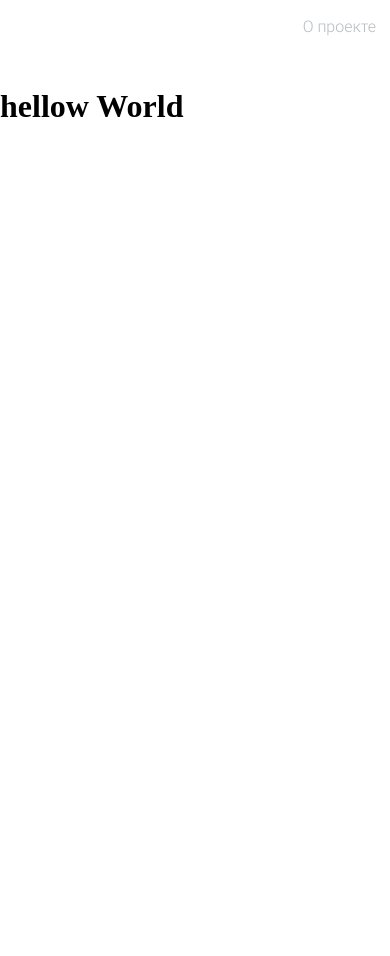
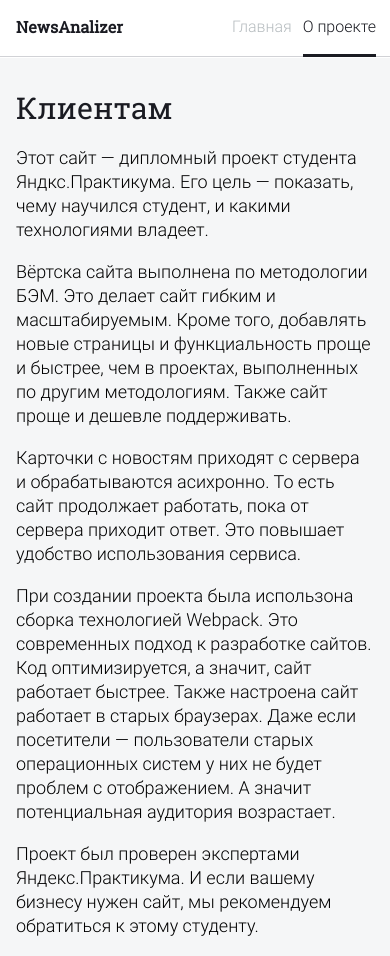
Before and after one commit to SerPounceALot705/Diploma, a website built with webpack: page src/about.html in a window 390 px wide. Before the commit the page ends 844 px from the top, so only its background shows below. Built offline with nearby package versions, Linux system fonts and the light colour scheme.

Commit message:
Сверстан about-project + адаптив

```diff
--- a/src/about.html
+++ b/src/about.html
@@ -9,18 +9,37 @@
     <title>NewsAnalizer</title>
     <link rel="icon" href="<%=require('./images/A.png').default%>">
 </head>
-<body>
-<section class="about">
-    <div class="header__container-menu">
-        <div class="logo">NewsAnalizer</div>
-        <nav class="header__menu">
-            <a class="header__menu-item header__menu-item_active">Главная</a>
-            <a class="header__menu-item">О проекте</a>
-        </nav>
-    </div>
-</section>
-<h1>hellow World</h1>
-<script type="module" src="<%= htmlWebpackPlugin.files.chunks.main.entry %>"></script>
+
+<body class="page">
+    <section class="about">
+        <div class="header__container-menu header__container-menu_theme_dark">
+            <div class="logo logo_theme_dark">NewsAnalizer</div>
+            <nav class="header__menu header__menu_theme_dark">
+                <a class="header__menu-item header__menu-item_theme_dark" href="<%='./index.html'%>">Главная</a>
+                <a class="header__menu-item header__menu-item_theme_dark header__menu-item_active_theme_dark">О
+                    проекте</a>
+            </nav>
+        </div>
+    </section>
+    <section class="about-project">
+        <h2 class="about-project__title">Клиентам</h2>
+        <div class="about-project__container">
+        <p class=about-project__text>Этот сайт — дипломный проект студента Яндкс.Практикума. Его цель — показать, чему
+            научился студент, и какими технологиями владеет.</p>
+        <p class=about-project__text>Вёртска сайта выполнена по методологии БЭМ. Это делает сайт гибким и
+            масштабируемым. Кроме того, добавлять новые страницы и функциальность проще и быстрее, чем в проектах,
+            выполненных по другим методологиям. Также сайт проще и дешевле поддерживать.</p>
+        <p class=about-project__text>Карточки с новостям приходят с сервера и обрабатываются асихронно. То есть сайт
+            продолжает работать, пока от сервера приходит ответ. Это повышает удобство использования сервиса.</p>
+        <p class=about-project__text>При создании проекта была использона сборка технологией Webpack. Это современных
+            подход к разработке сайтов. Код оптимизируется, а значит, сайт работает быстрее. Также настроена сайт
+            работает в старых браузерах. Даже если посетители — пользователи старых операционных систем у них не будет
+            проблем с отображением. А значит потенциальная аудитория возрастает.</p>
+        <p class=about-project__text>Проект был проверен экспертами Яндекс.Практикума. И если вашему бизнесу нужен сайт,
+            мы рекомендуем обратиться к этому студенту.</p>
+        </div>
+    </section>
+    <script type="module" src="<%= htmlWebpackPlugin.files.chunks.main.entry %>"></script>
 </body>
 
 </html>
--- /dev/null
+++ b/src/css/blocks/about-project/__container.css
@@ -0,0 +1,24 @@
+.about-project__container {
+    max-width: 815px;
+}
+
+@media screen and (max-width: 1024px) and (min-width: 768px) {
+    .about-project__container {
+        margin-left: 0;
+        max-width: 1024px;
+    }
+}
+
+@media screen and (max-width: 767px) and (min-width: 425px) {
+    .about-project__container {
+        margin-left: 0;
+        max-width: 752px;
+    }
+}
+
+@media screen and (max-width: 425px) {
+    .about-project__container {
+        margin-left: 0;
+        max-width: 425px;
+    }
+}
--- /dev/null
+++ b/src/css/blocks/about-project/__text.css
@@ -0,0 +1,27 @@
+.about-project__text {
+    font-family: 'Roboto';
+    font-style: normal;
+    font-weight: normal;
+    font-size: 18px;
+    line-height: 24px;
+    max-width: 815px;
+}
+
+@media screen and (max-width: 1024px) and (min-width: 768px) {
+    .about-project__text {
+        max-width: 1024px
+    }
+}
+
+@media screen and (max-width: 767px) and (min-width: 425px) {
+    .about-project__text {
+        max-width: 767px;
+    }
+}
+
+@media screen and (max-width: 425px) {
+    .about-project__text {
+
+        max-width: 425px;
+    }
+}
--- /dev/null
+++ b/src/css/blocks/about-project/__title.css
@@ -0,0 +1,39 @@
+.about-project__title {
+    font-family: 'Roboto Slab';
+    font-style: normal;
+    font-weight: normal;
+    font-size: 40px;
+    line-height: 46px;
+    color: #1A1B22;
+}
+
+@media screen and (max-width: 1024px) and (min-width: 768px) {
+    .about-project__title {
+        max-width: 768px;
+        width: 100%;
+        font-size: 30px;
+        line-height: 34px;
+        margin-left: 0;
+    }
+}
+
+@media screen and (max-width: 767px) and (min-width: 425px) {
+    .about-project__title {
+        max-width: 767px;
+        width: 100%;
+        margin-left: 0;
+        font-size: 30px;
+        line-height: 40px;
+
+    }
+}
+
+@media screen and (max-width: 425px) {
+    .about-project__title {
+        max-width: 425px;
+        width: 100%;
+        margin-left: 0;
+        font-size: 30px;
+        line-height: 40px;
+    }
+}
--- /dev/null
+++ b/src/css/blocks/about-project/about-project.css
@@ -0,0 +1,32 @@
+@import url('__title.css');
+@import url('__text.css');
+@import url('__container.css');
+
+.about-project {
+    display: flex;
+    flex-direction: column;
+    justify-content: center;
+    margin: 60px 60px;
+    margin-left: 10%;
+}
+
+@media screen and (max-width: 1024px) and (min-width: 768px) {
+    .about-project {
+        max-width: 768px;
+        margin-left: 40px;
+    }
+}
+
+@media screen and (max-width: 767px) and (min-width: 425px) {
+    .about-project {
+        max-width: 767px;
+        margin: 0 16px;
+    }
+}
+
+@media screen and (max-width: 425px) {
+    .about-project {
+        max-width: 425px;
+        margin: 0 16px;
+    }
+}
--- a/src/css/blocks/header/__container-menu.css
+++ b/src/css/blocks/header/__container-menu.css
@@ -6,6 +6,12 @@
     width: 100%;
     border-bottom: 1px solid rgba(255, 255, 255, 0.2);
     margin-bottom: 80px;
+}
+
+.header__container-menu_theme_dark {
+    background: #FFFFFF;
+    box-shadow: inset 0px -1px 0px #D1D2D6;
+    margin-bottom: 0;
 }
 
 @media screen and (max-width: 1024px) {
--- a/src/css/blocks/header/__menu-item.css
+++ b/src/css/blocks/header/__menu-item.css
@@ -5,6 +5,7 @@
     font-size: 18px;
     line-height: 24px;
     color: #B6BCBF;
+
     padding-top: 30px;
     padding-bottom: 30px;
     text-decoration: none;
@@ -15,6 +16,21 @@
     cursor: pointer;
     border-bottom: 3px solid #ffffff;
     color: #ffffff;
+    -webkit-transition: all .1s linear;
+    -moz-transition: all .1s linear;
+    -ms-transition: all .1s linear;
+    -o-transition: all .1s linear;
+    transition: all .1s linear;
+}
+
+.header__menu-item_theme_dark {
+    color: #B6BCBF;
+}
+
+.header__menu-item.header__menu-item_theme_dark:hover {
+    cursor: pointer;
+    border-bottom: 3px solid #1A1B22;;
+    color: #1A1B22;
     -webkit-transition: all .1s linear;
     -moz-transition: all .1s linear;
     -ms-transition: all .1s linear;
--- a/src/css/blocks/header/__menu-item_active.css
+++ b/src/css/blocks/header/__menu-item_active.css
@@ -1,5 +1,10 @@
 .header__menu-item_active {
     border-bottom: 3px solid #ffffff;
+}
+
+.header__menu-item.header__menu-item_theme_dark.header__menu-item_active_theme_dark {
+    color: #1A1B22;
+    border-bottom: 3px solid #1A1B22;
 }
 
 .header__menu-item.header__menu-item_active {
--- a/src/css/blocks/header/header.css
+++ b/src/css/blocks/header/header.css
@@ -32,7 +32,7 @@
 
 @media screen and (max-width: 767px) and (min-width: 425px) {
     .header {
-        max-width: 768px;
+        max-width: 767px;
         width: 100%;
     }
 }
--- a/src/css/blocks/header/logo.css
+++ b/src/css/blocks/header/logo.css
@@ -8,6 +8,10 @@
     margin-left: 10%;
     margin-top: 30px;
     margin-bottom: 30px;
+}
+
+.logo_theme_dark {
+    color: #1A1B22;
 }
 
 
--- a/src/css/blocks/page.css
+++ b/src/css/blocks/page.css
@@ -1,8 +1,5 @@
 .page {
-    display: flex;
-    justify-content:center;
-    align-items: flex-start;
-    max-width: 1440px;
+    width: 100%;
     height: auto;
     background: #F5F6F7;
 }
--- a/src/css/index.css
+++ b/src/css/index.css
@@ -1,10 +1,12 @@
 @import url(/src/vendor/normalize.css);
 @import url(/src/vendor/fonts.css);
+@import url(/src/css/blocks/page.css);
 @import url(/src/css/blocks/header/header.css);
 @import url(/src/css/blocks/search-box/search-box.css);
 @import url(/src/css/blocks/searching-results/searching-results.css);
 @import url(/src/css/blocks/about-author/about-author.css);
 @import url(/src/css/blocks/footer/footer.css);
+@import url(/src/css/blocks/about-project/about-project.css);
 
 body {
     background-color:#ffffff;
```
Also changed, not shown: src/index.html (+1 -1 lines).
